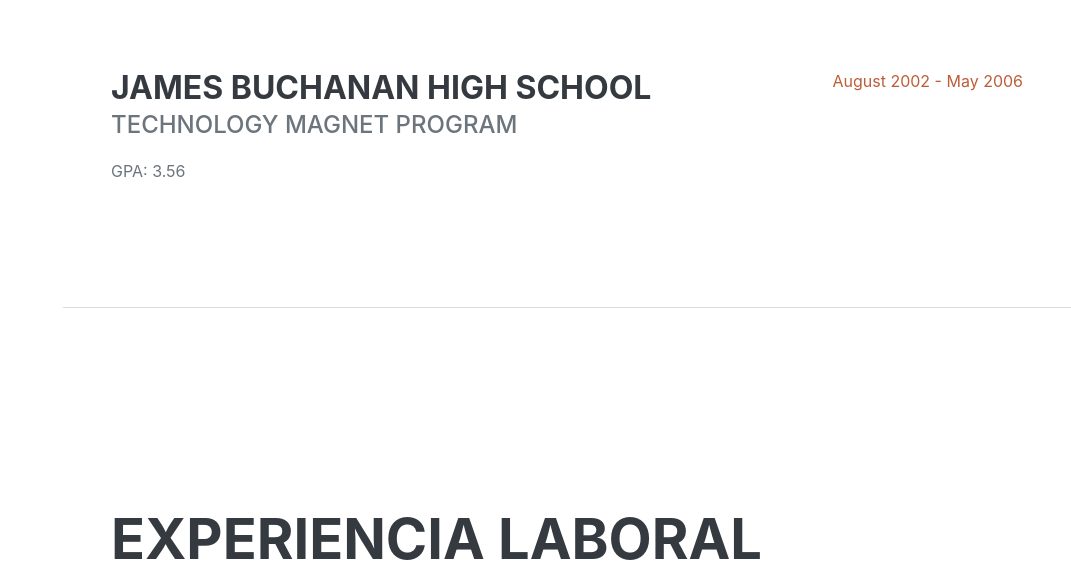
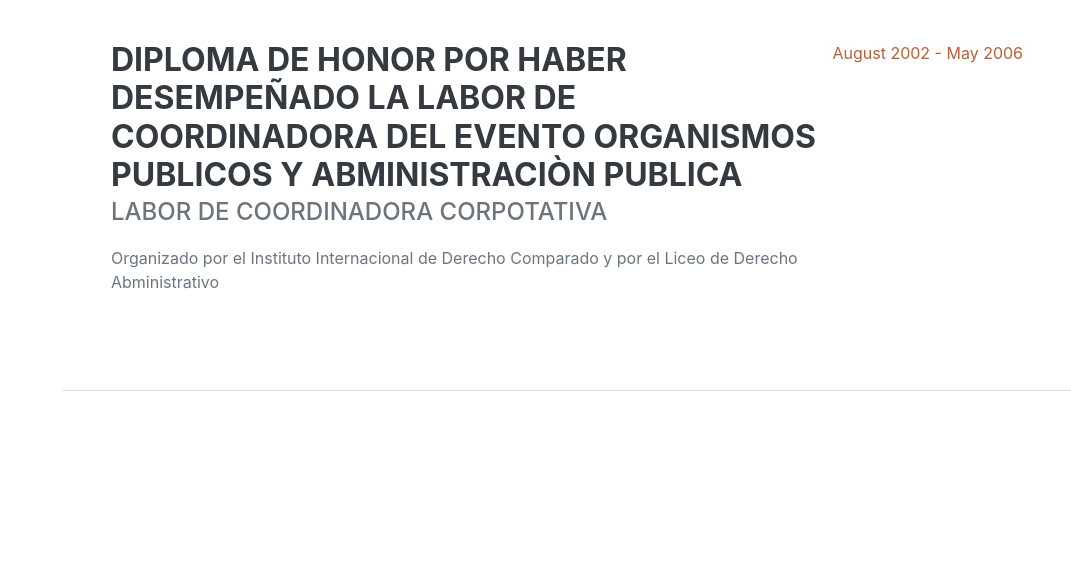
Before and after one commit to AulaDePsicologia/Curriculo-Vitae, a plain HTML site: page index.html in a window 1280 px wide. Shown: the part 2421-3008 px from the top of the page, without its empty margins (209-1280 px from the left). Drawn offline with nearby package versions, Linux system fonts and the light colour scheme; a web font is replaced by a local one.

Commit message:
Update index.html

```diff
--- a/index.html
+++ b/index.html
@@ -111,9 +111,9 @@
                     </div>
                     <div class="d-flex flex-column flex-md-row justify-content-between">
                         <div class="flex-grow-1">
-                            <h3 class="mb-0">James Buchanan High School</h3>
-                            <div class="subheading mb-3">Technology Magnet Program</div>
-                            <p>GPA: 3.56</p>
+                            <h3 class="mb-0">DIPLOMA DE HONOR POR HABER DESEMPEÑADO LA LABOR DE COORDINADORA DEL EVENTO ORGANISMOS PUBLICOS Y ABMINISTRACIÒN PUBLICA</h3>
+                            <div class="subheading mb-3">Labor de coordinadora Corpotativa</div>
+                            <p>Organizado por el Instituto Internacional de Derecho Comparado y por el Liceo de Derecho Abministrativo</p>
                         </div>
                         <div class="flex-shrink-0"><span class="text-primary">August 2002 - May 2006</span></div>
                     </div>
```
